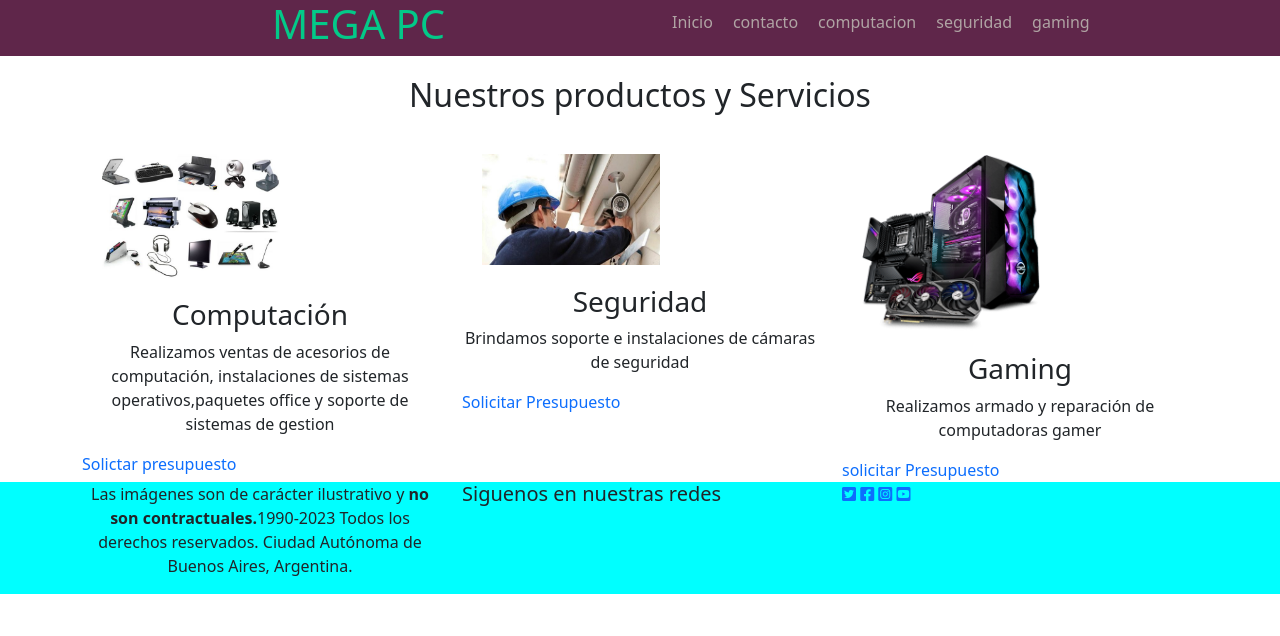
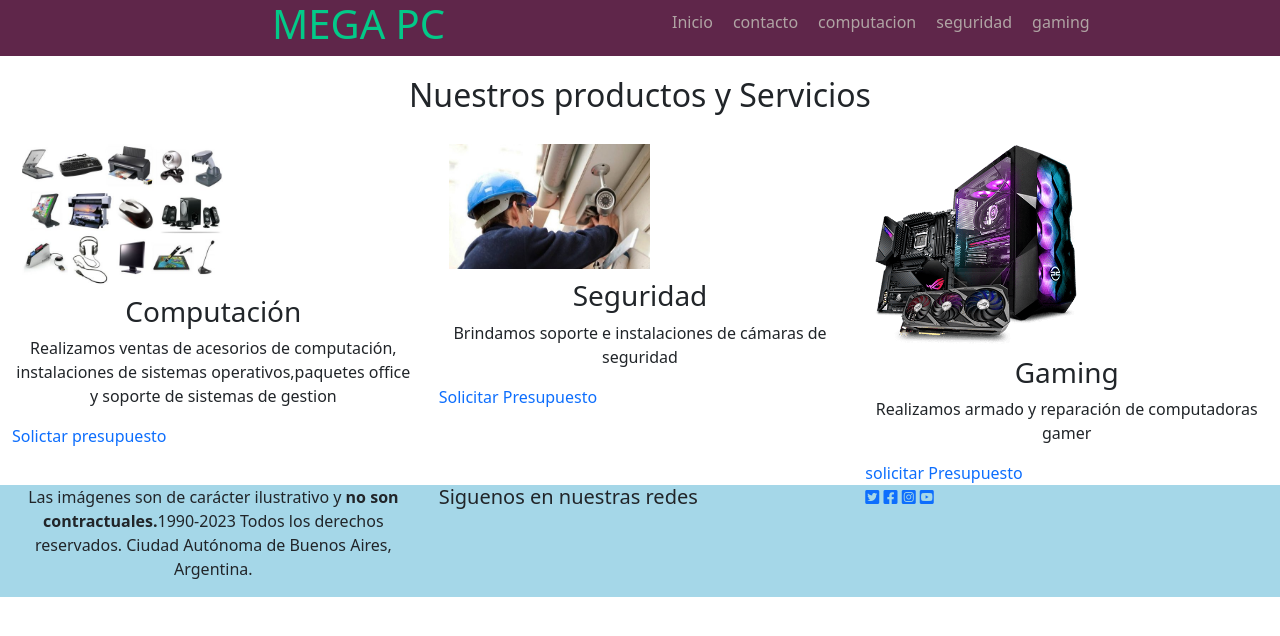
Before and after one commit to victorcapcha/2da-pre-entrega, a website: page index.html in a window 1280 px wide. Drawn offline with nearby package versions, Linux system fonts and the light colour scheme; a web font is replaced by a local one.

Commit message:
modificando sass

```diff
--- a/index.html
+++ b/index.html
@@ -35,7 +35,7 @@
     <h2 class="titulo">
       Nuestros productos y Servicios
     </h2>
-    <section class="container">
+    <section class="container-fluid">
       <div class="row d-flex justify-content-center">
         <div class="col-xs-12 col-lg-4">
           <img src="img/imagen_1.jpg" class="w-50" alt="articulos de computacion">
@@ -67,7 +67,7 @@
     </section>
   </main>
   <footer>
-    <div class="container">
+    <div class="container-fluid">
       <div class="row d-flex justify-content-center">
         <div class="col-xs-12 col-lg-4">
           <p>Las imágenes son de carácter ilustrativo y <b>no son contractuales.</b>1990-2023 Todos los derechos
@@ -78,9 +78,9 @@
         </div>
         <div class="col-xs-12 col-lg-4">
           <a href="#" class="twitter"><i class="fa-brands fa-square-twitter"></i></a>
-          <a href="#" class="facebook"><i class="fa-brands fa-square-facebook"></i><a>
-              <a href="#" class="istagram"><i class="fa-brands fa-square-instagram"></i></a>
-              <a href="#" class="youtube"><i class="fa-brands fa-square-youtube"></i></a>
+          <a href="#" class="facebook"><i class="fa-brands fa-square-facebook"></i></a>
+          <a href="#" class="istagram"><i class="fa-brands fa-square-instagram"></i></a>
+          <a href="#" class="youtube"><i class="fa-brands fa-square-youtube"></i></a>
         </div>
       </div>
     </div>
--- /dev/null
+++ b/scss/_contacto.scss
@@ -0,0 +1,3 @@
+form div {
+  margin: 10px;
+}
--- a/scss/_footer.scss
+++ b/scss/_footer.scss
@@ -1,4 +1,4 @@
   /* footer */
   footer {
-    background-color: aqua;
+    background-color: $color-footer;
   }
--- a/scss/_header.scss
+++ b/scss/_header.scss
@@ -12,7 +12,7 @@ header {
     padding: 0;
     li {
       margin: 0 10px;
-      a {
+        a {
         color: $color-menu;
         text-decoration: none;
       }
--- a/scss/_index.scss
+++ b/scss/_index.scss
@@ -13,5 +13,5 @@
     text-decoration: none;
   }
   img {
-    margin: 20px;
+    margin: 10px;
   }
--- a/scss/_variables.scss
+++ b/scss/_variables.scss
@@ -2,3 +2,4 @@
 $color-header: #5F264A;
 $color-logo: #03C988;
 $color-menu: #B0A4A4;
+$color-footer: #A5D7E8;
--- a/scss/estilos.scss
+++ b/scss/estilos.scss
@@ -3,3 +3,4 @@
 @import "header";
 @import "index";
 @import "footer";
+@import "contacto";
```
Also changed, not shown: pages/contacto.html (+2 -2 lines), pages/gaming.html (+2 -2 lines), css/estilos.css, 1 other file.
